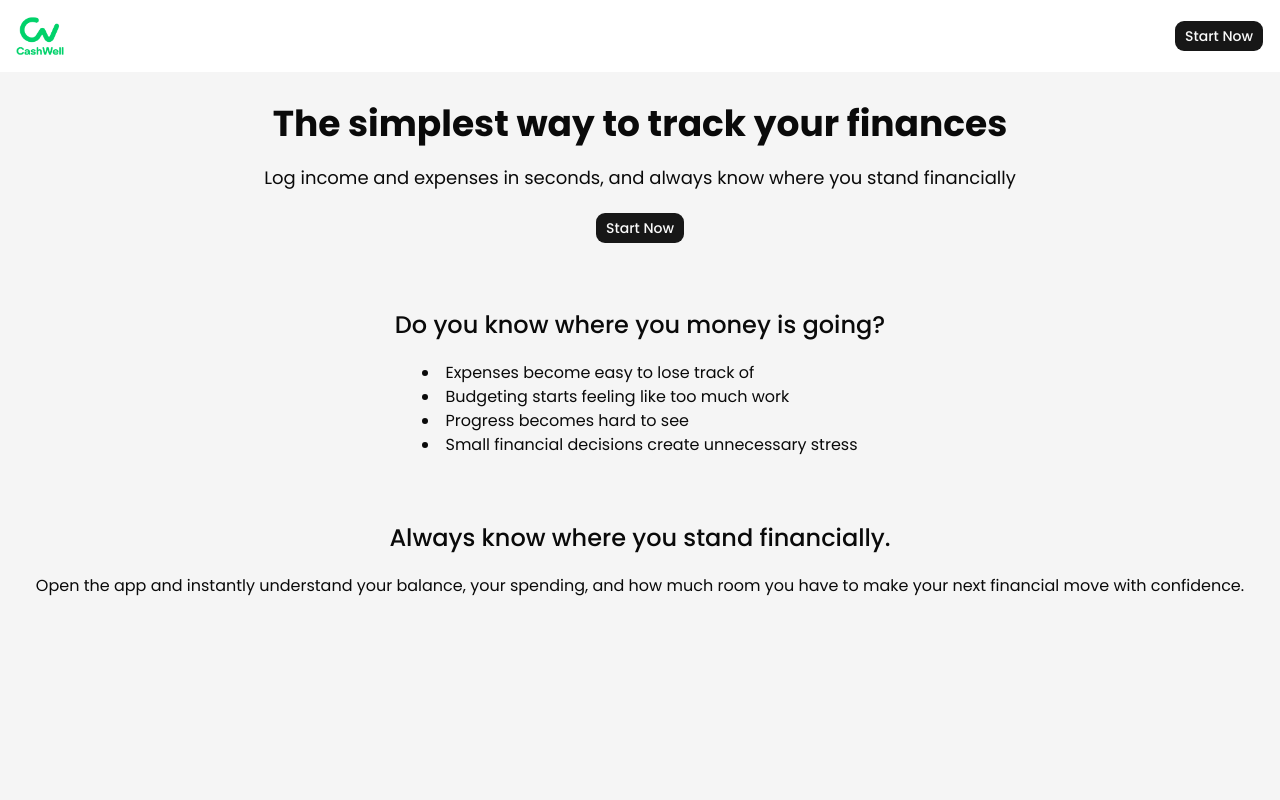
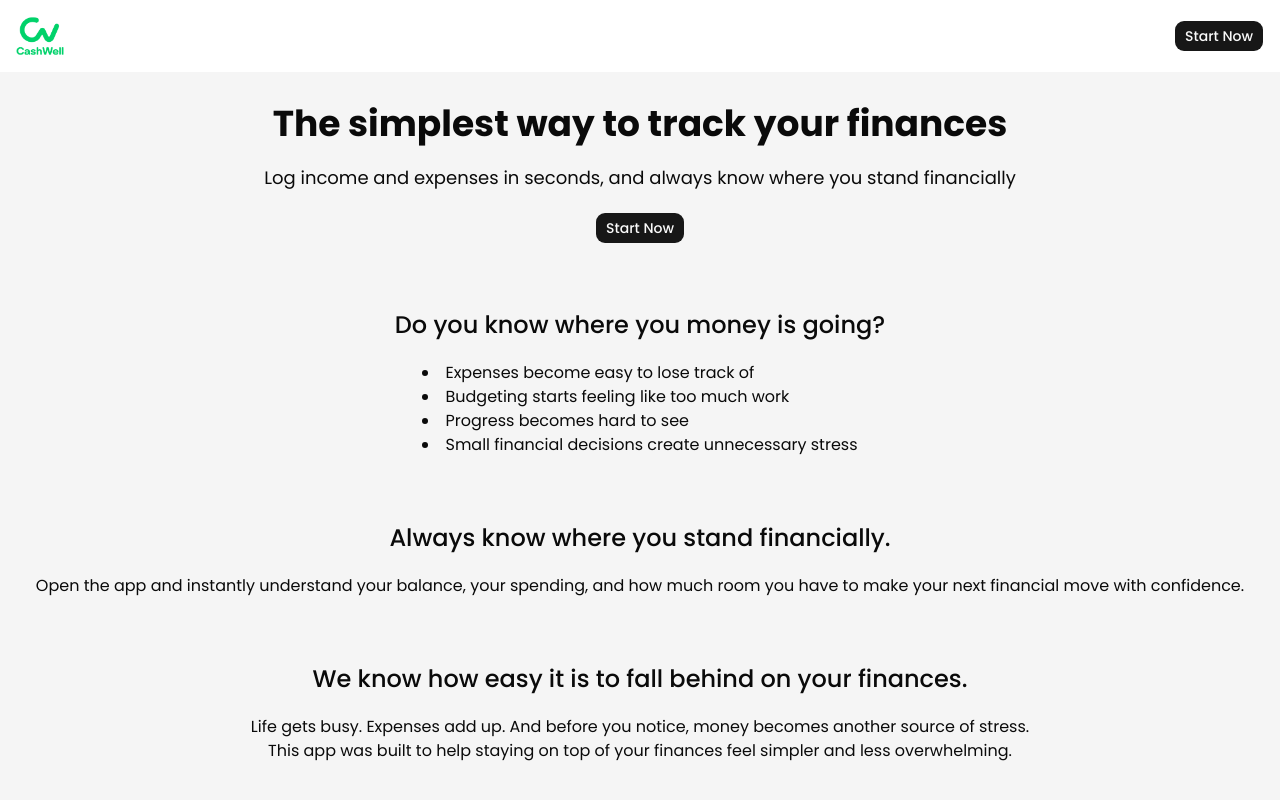
Before and after one commit to Elix-lab/finance-app, a Next.js app: page / in a window 1280 px wide. Built offline with nearby package versions, Linux system fonts and the light colour scheme.

Commit message:
Created TheGuide.tsx

```diff
--- a/src/app/page.tsx
+++ b/src/app/page.tsx
@@ -3,6 +3,7 @@ import NavBar from "@/components/home-page/NavBar";
 import Hero from "@/components/home-page/Hero";
 import Stakes from "@/components/home-page/Stakes";
 import ValueProposition from "@/components/home-page/ValueProposition";
+import TheGuide from "@/components/home-page/TheGuide";
 
 export default function Home() {
   return (
@@ -12,6 +13,7 @@ export default function Home() {
         <Hero />
         <Stakes/>
         <ValueProposition/>
+        <TheGuide/>
       </div>
     </div>
   );
--- /dev/null
+++ b/src/components/home-page/TheGuide.tsx
@@ -0,0 +1,14 @@
+function TheGuide() {
+  return (
+    <div className="flex flex-col gap-5 py-8">
+      <h2 className="text-2xl/snug font-medium text-balance text-center">
+        We know how easy it is to fall behind on your finances.
+      </h2>
+      <p className="text-balance text-center">
+        Life gets busy. Expenses add up. And before you notice, money becomes another source of stress. This app was built to help staying on top of your finances feel simpler and less overwhelming.
+      </p>
+    </div>
+  );
+}
+
+export default TheGuide;
```
